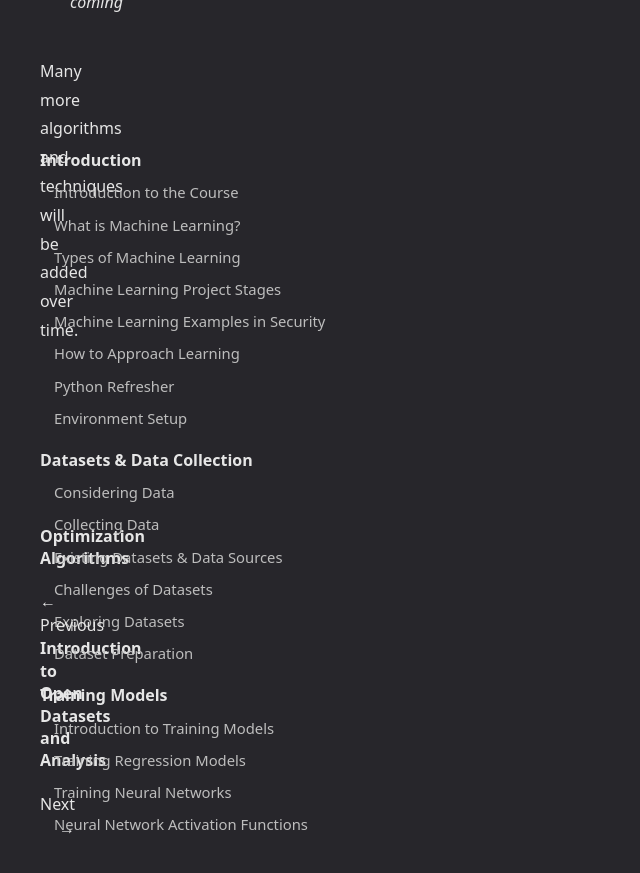
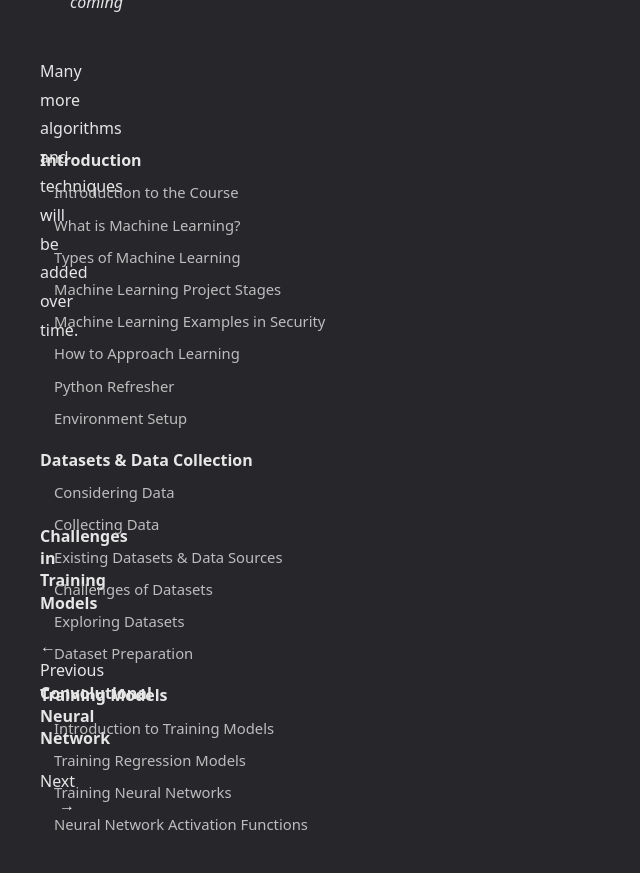
Before and after one commit to securitykiwi/securitykiwi.github.io, a Jekyll site: the page built from _docs/introduction-to-algorithms-and-techniques.md, in a window 1280 px wide and 900 px high, scrolled down 3102 px. Shown: the top 873 px of the window, without its empty margins (0-640 px from the left). Built offline with Jekyll 4.4.1, drawn with Linux system fonts in a browser that asks for light colours; nearby versions of some CDN libraries; some of the changed lines change nothing that is shown.

Commit message:
18 feb update

```diff
--- a/_data/changelog.yml
+++ b/_data/changelog.yml
@@ -1,11 +1,4 @@
 # Changelog page source
-
-- title: February 18th Update
-  label:
-  date: Feb 18, 2021
-  list:
-  - Convolutional Neural Networks (Algorithms & Techniques)
-  - Challenges in Training (Training Models)
 
 - title: March 4th Update
   label:
--- a/_data/navigation_docs.yml
+++ b/_data/navigation_docs.yml
@@ -25,10 +25,12 @@
   - training-neural-networks
   - neural-network-activation-functions
   - optimization-algorithms
+  - challenges-in-training-models
 
 - title: Algorithms & Techniques
   docs:
   - introduction-to-algorithms-and-techniques
+  - convolutional-neural-network
 
 - title: Open Datasets & Analysis
   docs:
--- /dev/null
+++ b/_docs/challenges-in-training-models.md
@@ -0,0 +1,84 @@
+---
+title: Challenges in Training Models
+author:
+---
+
+<style>p {text-align: justify;}</style>
+
+Challenges in training can be encountered which result in the model's accuracy being lower than expected. These can be caused by the data, features or parameters. These challenges may be fixed during the stage which comes after training - tuning. We discuss tuning in detail in the next section <a href="/docs/model-tuning/" target="_blank">Evaluation & Tuning</a>.
+
+However, other issues may be more difficult to fix and troubleshoot. They may require the dataset to be further processed or a completely different method may be required. The number of scenarios is large, so this page will discuss the main issues which you may face training your first machine learning system.
+
+## The Data
+
+In the section <a href="/docs/challenges-of-datasets/" target="_blank">Datasets and Data Collection</a> we discussed the challenges with datasets. Much like troubleshooting any system, we must start from the lowest level. Here, that is the data. We must ask the same questions we did before we created our model.
+
+**Is there enough data?** Machine learning algorithms require a non-trivial amount of data in order to learn the relationships within the dataset. This amount varies on the task and the algorithm used, however, it's in the order of thousands as a minimum.
+
+**Is the data representative?** Reconsider if the data actually holds the insights you need to make the predictions or classifications you are attempting to make.
+
+**Is the quality of the data high enough?** Has the dataset been processed to remove noise, outliers and other values which may drastically affect the way the algorithm understands the data? We discussed the techniques for these transformations in the page <a href="/docs/dataset-preparation/" target="_blank">Dataset Preparation</a>.
+
+**Is the data appropraite for the algorithm choice?** Have you scaled the features to ensure the algorithm can process them appropraitely? We discusses feature scaling in the <a href="/docs/dataset-preparation/" target="_blank">Dataset Preperation</a> page.
+
+## The Method
+
+Once we have considered the data, we consider the method. Is the algorithm appropriate for the data you want to work on? Simple questions, such as have you picked a supervised method for labelled data or an unsupervised method for unlabelled data help us answer this.
+
+The number of applications for machine learning is immense, looking at others work; whether research, commercial or even a tutorial can help us understand if our method is appropriate. Reading around the subject, your application and the model you wish to use will give you the knowledge to use it appropriately. This course aims to give you a great deal of information on a number of models and techniques as they are added over time, see the <a href="/docs/introduction-to-algorithms-and-techniques/" target="_blank">Algorithms and Techniques</a> page.
+
+## The Model
+
+Once we have ruled out issues with the data and the method, we move on to the model created by the algorithm. The model is closely related to the method we chose and we have the opportunity to change and fix it, much like we can process and clean data further.
+
+Here we will discuss issues we may have with our model, in the next section <a href="/docs/model-tuning/" target="_blank">Evaluation and Tuning</a> we will discuss how we use various parameters to improve these issues and ultimately the accuracy of our model.
+
+### Underfitting and Overfitting
+
+Models which <i>underfit</i> have produced output which is too generalized, the algorithm has failed to find the trend within the data and cannot understand new data it is exposed to. Figure 1 shows an example of a line of best fit which has underfit the data.
+
+<div style="text-align:center;"><img src="/assets/images/training-algorithms/underfit-fit-graph.jpg" alt="." style="width:300px;"/></div>
+
+<p style="text-align: center; font-style: italic;">Figure 1: An example of an underfit model best fit line.</p>
+
+Models which <i>overfit</i> have produced output which has been skewed by outliers in the training data or become too representative of the training set, this means the algorithm will not work well when exposed to new data. Figure 2 shows an example of a best-fit line which has overfit a dataset.
+
+<div style="text-align:center;"><img src="/assets/images/training-algorithms/overfit-graph.jpg" alt="." style="width:300px;"/></div>
+
+<p style="text-align: center; font-style: italic;">Figure 2: An example of an overfit model best fit line.</p>
+
+Models which have a <i>good fit</i> have learned the trend of the data and will generalize well to new data. Figure 3 shows an example of a best-fit line which has fit well to the training set.
+
+<div style="text-align:center;"><img src="/assets/images/training-algorithms/well-fit-graph.jpg" alt="." style="width:300px;"/></div>
+
+<p style="text-align: center; font-style: italic;">Figure 3: An example of a well balanced best fit line.</p>
+
+**Underfitting** requires you change the data or the algorithm. There simply isn't the information for the algorithm chosen to derive useful insight, or the algorithm is not suitable for the task. Changing the data doesn't mean we need to add more data, assuming the data passes the checks we discussed at the beginning of this page, we can add more features to derive insight from.
+
+**Overfitting** can be controlled by reducing the complexity of a model. This can be done by removing irrelevant features, stopping training before it begins to overfit, reducing the size of a neural network (pruning), or regularization. Regularization reduces the size of model parameters such as weight (in neural networks) thus reducing the effect of large variances in input data, resulting in more stable learning.
+
+Overfitting and underfitting are challenges which you will likely come across when training algorithms, we will discuss these further, along with practical examples in the next section.
+
+## Summary
+
+On this page, we reiterated the importance of ensuring the data is representative, high quality (low noise, few outliers) and there is enough data (quantity). We considered the importance of trying different algorithms and knowing when its the right time to move to a different technique given the data is high quality.
+
+We discussed the challenges of underfitting and overfitting, where our algorithm is unable to find a trend within the data or creates a trend which is too specific to the training set, in both cases resulting in an algorithm that does not generalize well to new data beyond the training set.
+
+In the next section, we discuss the evaluation of models and how we tune algorithms to get the best performance out of them.
+
+---
+
+## References
+
+<ol>
+
+<li>Cai, L., and Zhu, Y. (2015) <i>The Challenges of Data Quality and Data Quality Assessment in the Big Data Era</i>. Data science Journal. <a href="https://datascience.codata.org/articles/10.5334/dsj-2015-002" target="_blank">https://datascience.codata.org/articles/10.5334/dsj-2015-002</a></li>
+
+<li>McKinney, W. (2017) <i>Python for Data Analysis</i>. O'Reilly Media. <a href="https://www.amazon.com/Python-Data-Analysis-Wes-Mckinney/dp/1491957662" target="_blank">https://www.amazon.com/Python-Data-Analysis-Wes-Mckinney/dp/1491957662</a></li>
+<li>Wikipedia (2020a) <i>Big Data: Critique of Big Data Execution</i>. <a href="https://en.wikipedia.org/wiki/Big_data#Critiques_of_big_data_execution" target="_blank">https://en.wikipedia.org/wiki/Big_data#Critiques_of_big_data_execution</a></li>
+
+<li>Wikipedia (2020b) <i>Overfitting</i>. <a href="https://en.wikipedia.org/wiki/Overfitting" target="_blank">https://en.wikipedia.org/wiki/Overfitting</a></li>
+
+
+</ol>
--- /dev/null
+++ b/_docs/convolutional-neural-network.md
@@ -0,0 +1,126 @@
+---
+title: Convolutional Neural Network
+author:
+---
+
+<style>p {text-align: justify;}</style>
+
+Convolutional Neural Networks (CNN) are a type of neural network architecture inspired by the architecture a specific part of the mammalian brain - the visual cortex. This area of the brain is optimized to process the three-dimensional data of the real-world; height, width, depth. Neurobiologists don’t appreciate such comparisons, as the similarity to real biological systems is vague, neural networks are simplified models of biological architecture. However, in the computing world, these tools which have been inspired by nature have surpassed existing tools performance and their similarity to biological neural systems fuels the excitment from readers.
+
+## An Extra Dimension
+
+A CNN's ability to process three-dimensional data allows information to be represented in an extra dimension, essentially allowing finer granularity of the representation and a greater range of relationships. Consider a list, a one-dimensional data store with rows, versus a table, a two-dimensional store with rows and columns. A list is useful, we can check items from a list as we pick up our groceries, but we can't gain much insight from analysing it. We need to add and organise information into columns. Even simple information such as grocery items and quantity are tabulated data. Taking the analogy beyond a normal shopping list, we can tabulate item nutrition; enegry, saturated fat, sugars, salt etc. Tabulating data allows us to go far beyond the functionality of a simple list - we can establish relationships between items. We can cluster high-fat items or low sugar items for example.
+
+<div style="text-align:center;"><img src="https://securitykiwi.b-cdn.net/images/list-vs-table.jpg" alt="." style="width:500px;"/></div>
+
+<p style="text-align: center; font-style: italic;">List vs Table. The additional axis (dimension) allows greater insight into the same data.</p>
+
+The addition of a third dimension similarly increases the power of information representation. CNN's have found a place in text analysis for this reason. Their ability to plot words in <i>high-dimensional space</i>, which can reveal meaning which is otherwise unseen. In this example, high-dimensional space can be seen as adding dimensions to words. An analogy can illuminate this: a person can be seen to have dimensions; date of birth, place of birth, hometown, mother, father, siblings etc. If a data point representing a person and their associated information is plotted into high-dimensional space, clusters can be formed and insights derived. Families could be clustered or ages could be clustered and insight derived from those clusters.
+
+<div style="text-align:center;"><iframe src="https://giphy.com/embed/DhPUGysxpsjg6C8e9D" width="480" height="270" frameBorder="0" class="giphy-embed" allowFullScreen style="border-radius: 10px;"></iframe></div>
+
+<p style="text-align: center; font-style: italic;">High-dimensional space (Google Developers).</p>
+
+The gif above shows a visualization of data clustered into high-dimensional space. The MNIST dataset, a corpus of handwritten single digits was analysed to computationally distinguish written numbers. In the image, you can see numbers are clearly clustered together by a machine learning algorithm. You can see occasional errors where the formation of a number has been identified incorrectly, for example, the number 4 for mistaken for the number 9.
+
+<div style="text-align:center;"><img src="https://securitykiwi.b-cdn.net/images/google-developers-high-dimensional-space.png" alt="." style="width:400px;"/></div>
+
+<p style="text-align: center; font-style: italic;">The MNIST dataset in high-dimensional sapce (Google Developers).</p>
+
+A <a href="https://www.youtube.com/watch?v=wvsE8jm1GzE" target="_blank">video from Google Developers</a> explains the concept of high-dimensional space (Go ahead, I'll wait while you watch). The additional dimension allows the machine learning algorithm (the CNN) to learn which numbers are close to others and thus which are likely to be the same. This isn't so different to how other machine learning algoirthms operate, measuring the distance between data points to determine in which category a data point belongs.
+
+## Convolutional Neural Networks in Security
+
+Researchers (<a href="#jeon-et-al">Jeon et al</a>) used the 3-dimensions of a convolutional neural network to learn the behaviour of Internet of Things (IoT) malware by encoding behavioural data recorded by sensors in images. Data was gathered from three areas; memory, 'integrated behavioural features' such as system calls, processes, network information etc, and behavior frequency, where the previously collected data was analysed for frequency. The sensor data was converted into data the CNN can understand, integers, and the data was rescaled to ensure the best possible outcome (see Handing Non-numerical Data and Feature Scaling <a href="/docs/dataset-preparation/" target="_blank">Dataset Preperation</a>). The final stage in the process was 'channelization', where the data is encoded into pixels of images in the seperate Red, Green, Blue (RGB) channels and combined in a single RBG image.
+
+<div style="text-align:center;"><img src="https://securitykiwi.b-cdn.net/images/jeon-et-al-convolutional-neural-network-encoded-info.png" alt="." style="width:400px;"/></div>
+
+<p style="text-align: center; font-style: italic;">Channelization' stage in Jeon et al's system.</p>
+
+These complete RGB images now contain a great deal of sensor data representing the behaviour of the IoT systems they were collected from. Different patterns of behaviour create signitures which can be analysed by the CNN to determine which systems contain benign, non-malicous behaviour and which contain suspicious behaviour which is likely malware.
+
+<div style="text-align:center;"><img src="https://securitykiwi.b-cdn.net/images/jeon-et-al-benign-encoded-data.png" alt="." style="width:500px;"/></div>
+
+<p style="text-align: center; font-style: italic;">Benign behavioural visual signature (Jeon et al).</p>
+
+<div style="text-align:center;"><img src="https://securitykiwi.b-cdn.net/images/jeon-et-al-malware-encoded-data.png" alt="." style="width:500px;"/></div>
+
+<p style="text-align: center; font-style: italic;">Malicious behavioural visual signiture (Jeon et al).</p>
+
+Using this method Jeon et al achieved the highest accuracy of the techniques they compared their own method against, 99.2% accuracy, and the lowest false positive rate of 0.63%. Jeon et al point out the weakness of the approach, which uses dynamic analysis alone to study the malicious behaviour and they do not attempt to mitigate the ability of malware to avoid analysis.
+
+This example is a useful showcase on how data can be encoded into different forms appropriate for different machine learning systems. Jeon et al's research article is _open access_ if you would like to learn more - <a href="https://ieeexplore.ieee.org/document/9097224" target="_blank">Dynamic Analysis for IoT Malware Detection with Convolutional Neural Network model</a>.
+
+## Technical Details of Convolutional Neural Networks
+
+Convolutional neural networks are similar to other neural networks; they are made up of individual neurons with learnable weights and biases, and they calculate the output of functions based on the purpose of that layer of the network. However, they have a number of technical features which differenciate them from other techniques. Below, we discuss the internals of CNN's to gain an understanding of how they work.
+
+<div style="text-align:center;"><img src="/assets/images/convolutional-neural-network-diagram" alt="A diagram of a convolutional neural network." style="width:500px;"/></div>
+
+<p style="text-align: center; font-style: italic;">A convolutional neural network architecture.</p>
+
+### Image Optimized
+
+Convolutional neural networks are optimized to process images. Regular neural networks cannot scale well to the typical sizes of images. Say an image is 300 pixels wide and 300 pixels high, to process this image our regular network would have 270,000 individual weights which need to be updated (300 x 300 x 3 = 270,000 (3 because three color channels - RGB)). The fully-connected layers are a disadvantage here and create an enormous cost to using regular neural networks for image processing. CNN's use a technique we explore below to reduce the complexity of image data called convolutions, where filters pass over the image and extract features from that area to pass on to the next layer.
+
+<div style="text-align:center;"><img src="https://securitykiwi.b-cdn.net/images/what-a-computer-sees.png" alt="." style="width:550px;"/></div>
+
+<p style="text-align: center; font-style: italic;">Left: the image humans percieve. Right: the image computers percieve.</p>
+
+Convolutional neural networks 'see' the image as a vector of values, representing the data at each pixel (as seen above). If you have ever used a <a href="https://en.wikipedia.org/wiki/Hex_editor" target="_blank">hex editor</a> to 'view' an image you'll have seen similar output.
+
+
+### Filters
+
+The image below shows a convolutional neural network's convolution layer with an input image size of 32x32 (much like the images in the <a href="https://www.cs.toronto.edu/~kriz/cifar.html" target="_blank">CIFAR-10 dataset</a>). Images are processed individually, sections of an image are scanned by a filter, the convolution layer, the filter moves accross the image multiplying the filters values with the original values of each pixel to produce a single output for the filter position. This creates a grid called a feature map, or activation map, of values representing the output for each filter position.
+
+<div style="text-align:center;"><img src="https://securitykiwi.b-cdn.net/images/cnn-filter-feature-map-v2.jpg" alt="." style="width:450px;"/></div>
+
+<p style="text-align: center; font-style: italic;">Left: Input image. Right: Feature map.</p>
+
+The image below shows the result of filter calculations. The image on the left is transformed into the feature map on the right. In this example, you can see the outline of the a shape similar to the letter "H" from the input image as data in the grid, while the "blank" area is represented by zero values. Note, algorithms may not see this as blank, the colour white still has a value to an algorithm.
+
+<div style="text-align:center;"><img src="https://securitykiwi.b-cdn.net/images/image-representation-convolutional-neural-network-cnn.jpg" alt="." style="width:450px;"/></div>
+
+<p style="text-align: center; font-style: italic;">The symbol from the left (H) represented in the example feature map on the right.</p>
+
+
+### Strides
+
+Typically, a CNN model looks similar to figure . In this example the network is designed to predict the contents of an image; features of the image are extracted by filters (also called kernels) being applied during the convolution layers. We can think of these filters viewing a small part of an image (or whatever is contained within the matrix) in much the same way you would use a camera to take a panorama, or multi-frame photograph. This is clarified in figure 2.7. The frame (the area in yellow) passes across the field of view (the area in green), instead of taking photographs the filter is gathering features to pass onto the next layer in the network. We can see the filter incrementally moving across the matrix row by row. The number of pixels which are skipped as the filter moves across the matrix is called a stride. The stride can be used to adjust the sampling of a feature set; a small stride results in a dense feature set with only a large portion of the matrix sampled, a large stride reduces density and samples a smaller proportion of the matrix. Large strides will result in some information being lost during the convolution layers as that information is skipped. We aim to reduce the sample as much as we can before we encounter negative effects, down sampling in this way is a common practice which makes our network less complex and easier to train. Negative effects from strides can be overcome using a technique called pooling.
+
+### Pooling
+
+Pooling layers mitigate the loss of information from strides. Added after the convolution layer and activation layer (e.g. ReLU), the pooling layers operation is similar to a filter being applied, typically much smaller, in 2x2 pixel grids. This small grid gathers a new set of data points for pooled feature maps. In our 2x2 example, it will reduce the feature map by a factor of 2.
+
+There are two algorithms commonly applied to pooling layers; Max and Average. The max algorithm takes the maximum response from the area around the filter, the average algorithm takes the average response from the area around the filter. This allows some of the information lost in the stride to be captured and passed to the next layer.
+
+
+## Summary
+
+On this page we have learned about the additional dimension used by convolutional neural networks, a useful way to understand CNNs as beginners. We learned the term 'high-dimensional space' and how extra dimensions can allow new analysis and insights to be discovered. We went into detail on how convolutional neural networks function; passing over each pixel of data, striding over data to avoid the need to sample every pixel. Implementing pooling to avoid any negative effects of skipping data during each stride.
+
+
+Further reading:
+
+* [Stanford CS231n](https://cs231n.github.io/)
+
+N.B. code examples will be added to this page in a future update to allow a more intuative understanding of aspects such as pooling. Check back in a few weeks.
+
+---
+
+## References
+
+<ul>
+
+<li id="jeon-et-al">Jeon, J., Park J. and Jeong, Y. (2020) <i>Dynamic Analysis for IoT Malware Detection with Convolutional Neural Network model</i>. IEEE. <a href="https://ieeexplore.ieee.org/document/9097224" target="_blank">https://ieeexplore.ieee.org/document/9097224</a> </li>
+
+<li>Google Developers (2016) <i>A.I. Experiments: Visualizing High-Dimensional Space</i>. YouTube. <a href="https://www.youtube.com/watch?v=wvsE8jm1GzE" target="_blank">https://www.youtube.com/watch?v=wvsE8jm1GzE</a> </li>
+
+<li>Stanford (2020a) <i>Deep Visual-Semantic Alignments for Generating Image Descriptions</i>. <a href="https://cs.stanford.edu/people/karpathy/deepimagesent/" target="_blank">https://cs.stanford.edu/people/karpathy/deepimagesent/</a> </li>
+
+<li>Stanford (2020b) <i>CS231n: Convolutional Neural Networks for Visual Recognition</i>. <a href="https://cs231n.github.io/" target="_blank">https://cs231n.github.io/</a> </li>
+
+<li>Stanford (2020c) <i>Convolutional Neural Networks (CNNs / ConvNets)</i>. <a href="https://cs231n.github.io/convolutional-networks/" target="_blank">https://cs231n.github.io/convolutional-networks/</a> </li>
+
+</ul>
```
Also changed, not shown: assets/images/convolutional-neural-network-diagram.png (added), 3 other files.
